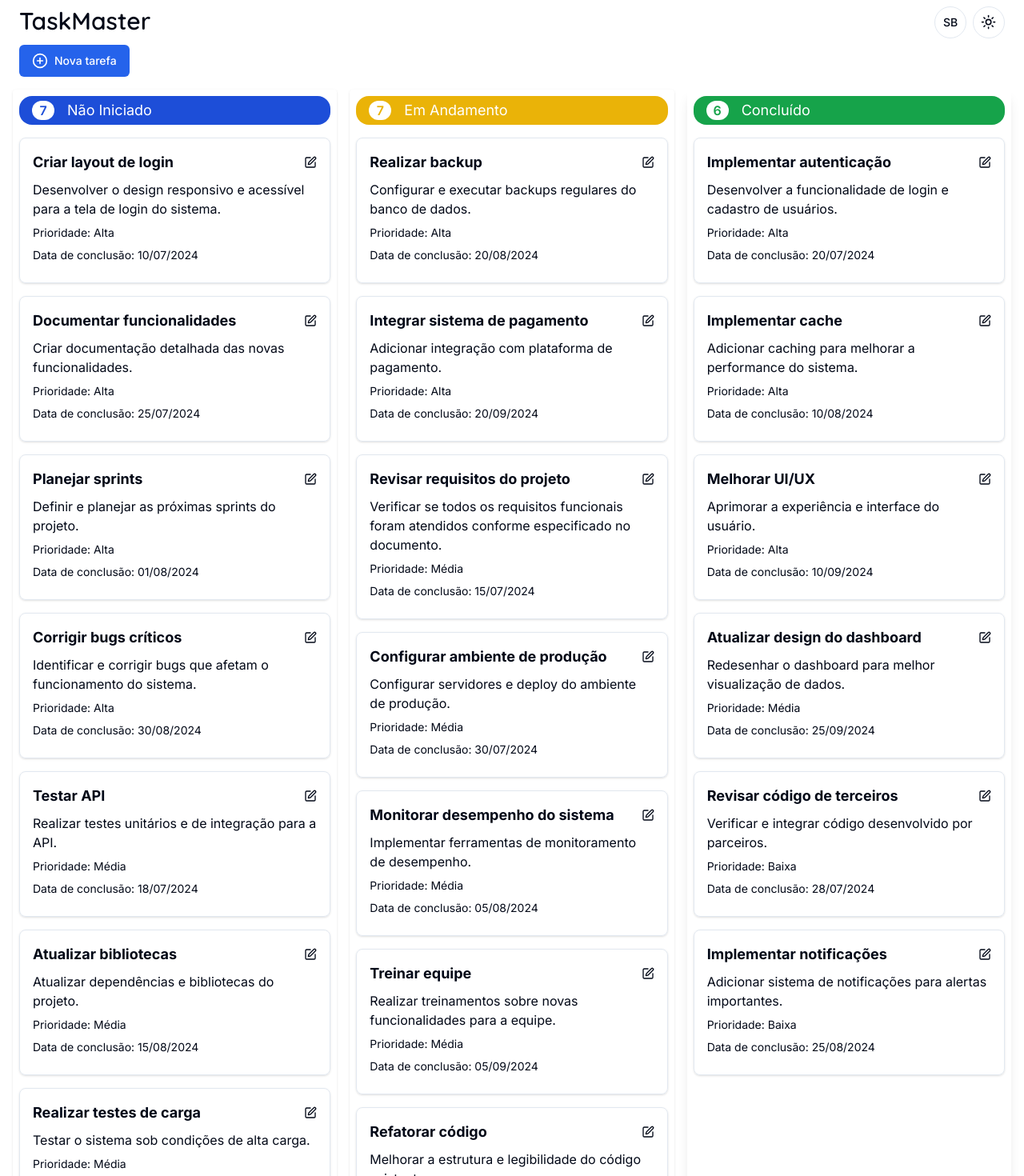
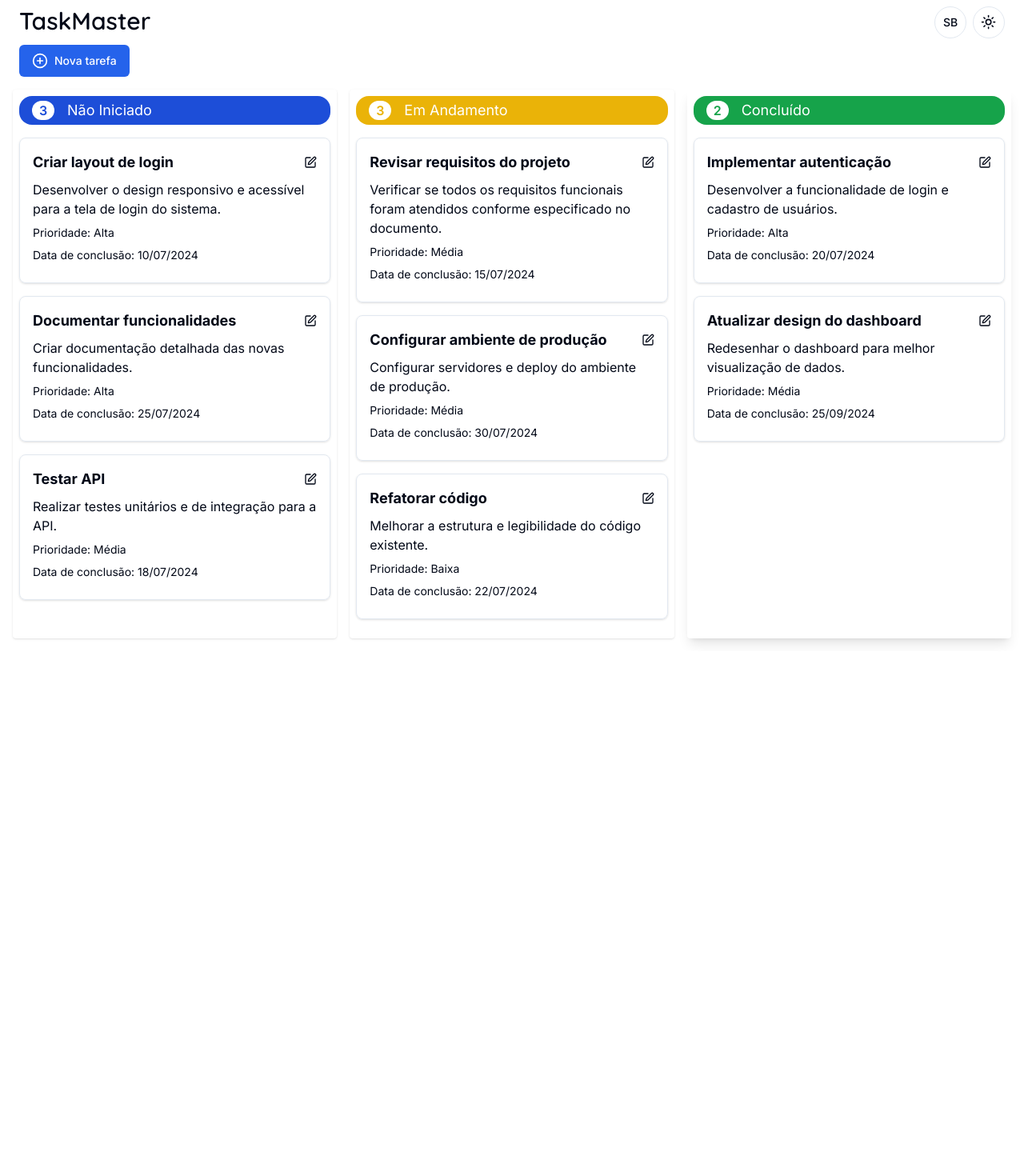
Before and after one commit to osamueldasilva/task-manager, a Next.js app: page /task in a window 1280 px wide. Shown: the top 1470 px of the page at 80% size. After the commit the page ends 814 px from the top, so only its background shows below. Built offline with nearby package versions, Linux system fonts and the light colour scheme.

Commit message:
Correção de build

```diff
--- a/app/components/boards.tsx
+++ b/app/components/boards.tsx
@@ -16,7 +16,7 @@ export default function Boards({ task }: { task: Task[] }) {
 
     const taskId = e.dataTransfer.getData("taskId");
 
-    const taskIndex = tasks.findIndex((task) => task.id === taskId);
+    const taskIndex = tasks.findIndex((task) => task.id === parseInt(taskId));
     if (taskIndex > -1) {
       const updatedTasks = [...tasks];
       updatedTasks[taskIndex] = { ...updatedTasks[taskIndex], status };
--- a/app/components/button-navigate.tsx
+++ b/app/components/button-navigate.tsx
@@ -26,7 +26,7 @@ export default function ButtonNavigate({ value }: { value: string }) {
   );
 }
 
-export function NavigateEdit({ id }: { id: string }) {
+export function NavigateEdit({ id }: { id: number }) {
   const [isPending, starTransition] = useTransition();
   const { push } = useRouter();
   function handleNavigate() {
--- a/app/components/card-task.tsx
+++ b/app/components/card-task.tsx
@@ -7,11 +7,11 @@ import { CircleAlert } from "lucide-react";
 import { useToast } from "@/components/ui/use-toast";
 
 export function CardTasks({ tasks }: { tasks: Task[] }) {
-  const [draggingTaskId, setDraggingTaskId] = useState<string | null>(null);
+  const [draggingTaskId, setDraggingTaskId] = useState<number | null>(null);
 
   const { toast } = useToast();
-  function handleDragStart(e: React.DragEvent<HTMLDivElement>, taskId: string) {
-    e.dataTransfer.setData("taskId", taskId);
+  function handleDragStart(e: React.DragEvent<HTMLDivElement>, taskId: number) {
+    e.dataTransfer.setData("taskId", taskId.toString());
 
     setDraggingTaskId(taskId);
   }
--- a/app/mocks/teste.tsx
+++ b/app/mocks/teste.tsx
@@ -52,7 +52,7 @@ export const mockUserSettings: UserSettings = {
 // Mock para a Lista de Tarefas
 export const mockTaskList: Task[] = [
   {
-    id: "1",
+    id: 1,
     title: "Criar layout de login",
     description:
       "Desenvolver o design responsivo e acessível para a tela de login do sistema.",
@@ -61,7 +61,7 @@ export const mockTaskList: Task[] = [
     status: "Não iniciado",
   },
   {
-    id: "2",
+    id: 2,
     title: "Revisar requisitos do projeto",
     description:
       "Verificar se todos os requisitos funcionais foram atendidos conforme especificado no documento.",
@@ -70,7 +70,7 @@ export const mockTaskList: Task[] = [
     status: "Em andamento",
   },
   {
-    id: "3",
+    id: 3,
     title: "Implementar autenticação",
     description:
       "Desenvolver a funcionalidade de login e cadastro de usuários.",
@@ -79,7 +79,7 @@ export const mockTaskList: Task[] = [
     status: "Concluído",
   },
   {
-    id: "4",
+    id: 4,
     title: "Testar API",
     description: "Realizar testes unitários e de integração para a API.",
     priority: "Média",
@@ -87,7 +87,7 @@ export const mockTaskList: Task[] = [
     status: "Não iniciado",
   },
   {
-    id: "5",
+    id: 5,
     title: "Refatorar código",
     description: "Melhorar a estrutura e legibilidade do código existente.",
     priority: "Baixa",
@@ -95,7 +95,7 @@ export const mockTaskList: Task[] = [
     status: "Em andamento",
   },
   {
-    id: "6",
+    id: 6,
     title: "Documentar funcionalidades",
     description: "Criar documentação detalhada das novas funcionalidades.",
     priority: "Alta",
@@ -103,113 +103,16 @@ export const mockTaskList: Task[] = [
     status: "Não iniciado",
   },
   {
-    id: "7",
+    id: 7,
     title: "Configurar ambiente de produção",
     description: "Configurar servidores e deploy do ambiente de produção.",
     priority: "Média",
     dueDate: "30/07/2024",
     status: "Em andamento",
   },
+
   {
-    id: "8",
-    title: "Revisar código de terceiros",
-    description: "Verificar e integrar código desenvolvido por parceiros.",
-    priority: "Baixa",
-    dueDate: "28/07/2024",
-    status: "Concluído",
-  },
-  {
-    id: "9",
-    title: "Planejar sprints",
-    description: "Definir e planejar as próximas sprints do projeto.",
-    priority: "Alta",
-    dueDate: "01/08/2024",
-    status: "Não iniciado",
-  },
-  {
-    id: "10",
-    title: "Monitorar desempenho do sistema",
-    description: "Implementar ferramentas de monitoramento de desempenho.",
-    priority: "Média",
-    dueDate: "05/08/2024",
-    status: "Em andamento",
-  },
-  {
-    id: "11",
-    title: "Implementar cache",
-    description: "Adicionar caching para melhorar a performance do sistema.",
-    priority: "Alta",
-    dueDate: "10/08/2024",
-    status: "Concluído",
-  },
-  {
-    id: "12",
-    title: "Atualizar bibliotecas",
-    description: "Atualizar dependências e bibliotecas do projeto.",
-    priority: "Média",
-    dueDate: "15/08/2024",
-    status: "Não iniciado",
-  },
-  {
-    id: "13",
-    title: "Realizar backup",
-    description: "Configurar e executar backups regulares do banco de dados.",
-    priority: "Alta",
-    dueDate: "20/08/2024",
-    status: "Em andamento",
-  },
-  {
-    id: "14",
-    title: "Implementar notificações",
-    description: "Adicionar sistema de notificações para alertas importantes.",
-    priority: "Baixa",
-    dueDate: "25/08/2024",
-    status: "Concluído",
-  },
-  {
-    id: "15",
-    title: "Corrigir bugs críticos",
-    description:
-      "Identificar e corrigir bugs que afetam o funcionamento do sistema.",
-    priority: "Alta",
-    dueDate: "30/08/2024",
-    status: "Não iniciado",
-  },
-  {
-    id: "16",
-    title: "Treinar equipe",
-    description:
-      "Realizar treinamentos sobre novas funcionalidades para a equipe.",
-    priority: "Média",
-    dueDate: "05/09/2024",
-    status: "Em andamento",
-  },
-  {
-    id: "17",
-    title: "Melhorar UI/UX",
-    description: "Aprimorar a experiência e interface do usuário.",
-    priority: "Alta",
-    dueDate: "10/09/2024",
-    status: "Concluído",
-  },
-  {
-    id: "18",
-    title: "Realizar testes de carga",
-    description: "Testar o sistema sob condições de alta carga.",
-    priority: "Média",
-    dueDate: "15/09/2024",
-    status: "Não iniciado",
-  },
-  {
-    id: "19",
-    title: "Integrar sistema de pagamento",
-    description: "Adicionar integração com plataforma de pagamento.",
-    priority: "Alta",
-    dueDate: "20/09/2024",
-    status: "Em andamento",
-  },
-  {
-    id: "20",
+    id: 20,
     title: "Atualizar design do dashboard",
     description: "Redesenhar o dashboard para melhor visualização de dados.",
     priority: "Média",
--- a/app/task/[id]/edit/page.tsx
+++ b/app/task/[id]/edit/page.tsx
@@ -8,7 +8,7 @@ export const metadata: Metadata = {
 };
 
 export default function EditTask({ params }: RequestParameters) {
-  const response = mockTaskList.find((task) => task.id === params.id);
+  const response = mockTaskList.find((task) => task.id === parseInt(params.id));
 
   return (
     <main className="flex flex-col items-center px-4 py-3 md:px-8 lg:px-16">
--- a/package.json
+++ b/package.json
@@ -18,6 +18,7 @@
     "@radix-ui/react-popover": "^1.1.1",
     "@radix-ui/react-select": "^2.1.1",
     "@radix-ui/react-slot": "^1.1.0",
+    "@radix-ui/react-toast": "^1.2.1",
     "class-variance-authority": "^0.7.0",
     "clsx": "^2.1.1",
     "date-fns": "^3.6.0",
@@ -31,6 +32,7 @@
     "react-day-picker": "^8.10.1",
     "react-dom": "^18",
     "react-hook-form": "^7.52.1",
+    "sonner": "^1.5.0",
     "tailwind-merge": "^2.3.0",
     "tailwindcss-animate": "^1.0.7",
     "zod": "^3.23.8"
```
Also changed, not shown: 2 other files (tests, documents, lock files or other folders).
